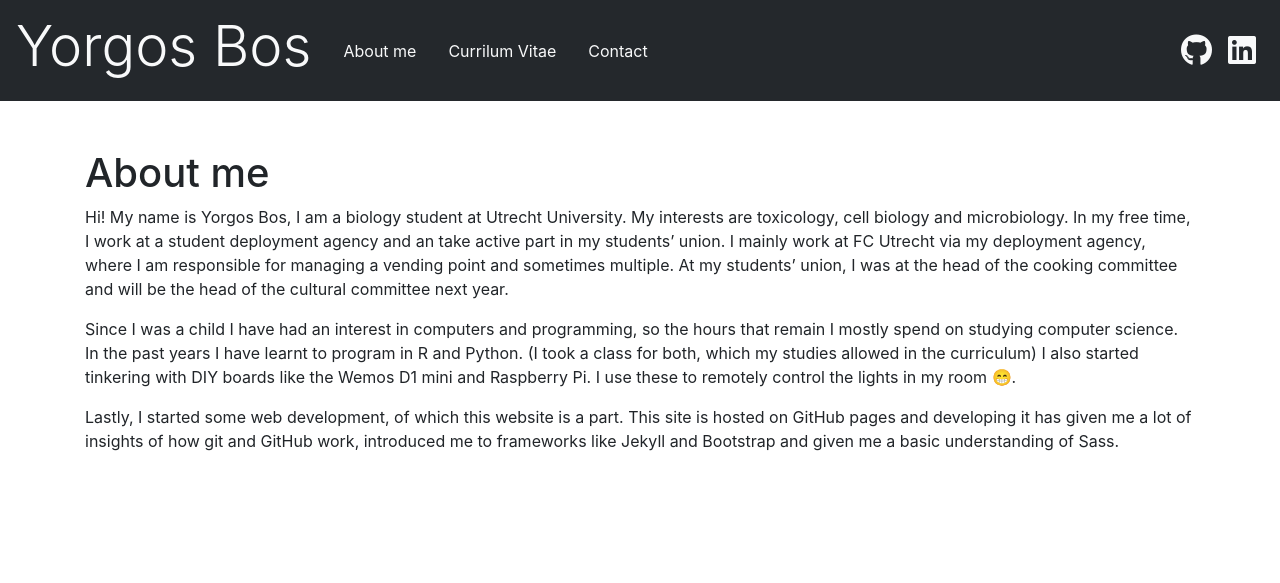
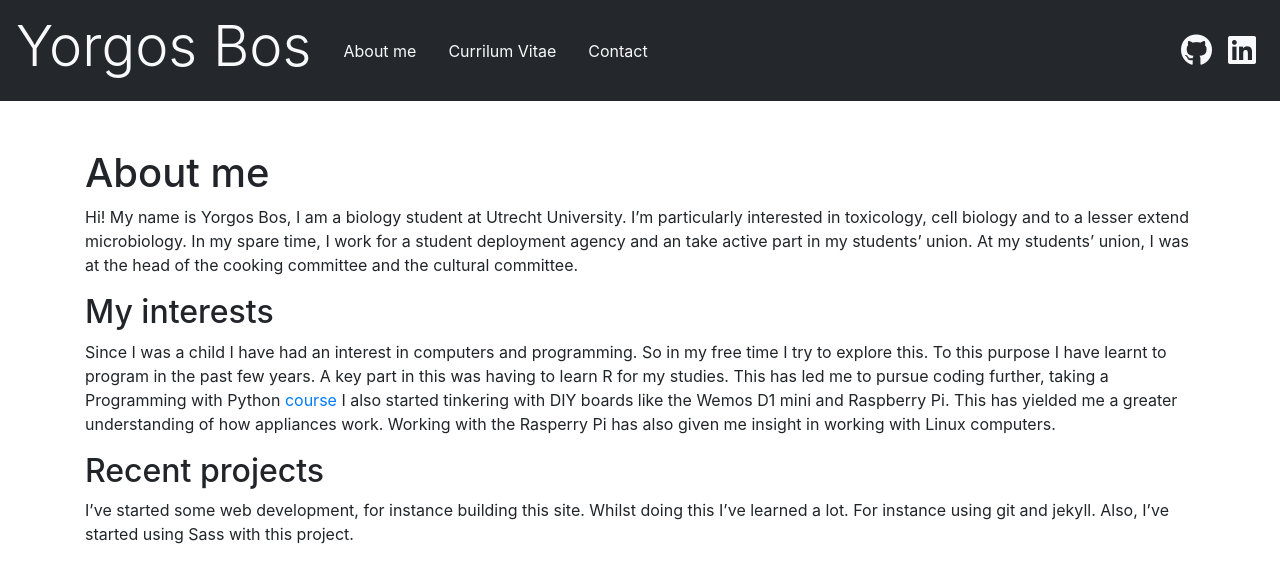
Before and after one commit to superpuffin/site, a Jekyll site: the page built from index.md, in a window 1280 px wide. Shown: the top 583 px of the page. Built offline with Jekyll 4.4.1, drawn with Linux system fonts in a browser that asks for light colours; nearby versions of some CDN libraries.

Commit message:
- Moved to HTML cv - Removed gemspec - Update index page - Move to GFM

```diff
--- a/Gemfile
+++ b/Gemfile
@@ -2,4 +2,5 @@
 
 source "https://rubygems.org"
 gem 'github-pages', group: :jekyll_plugins
-gemspec
+
+gem 'wdm', '>= 0.1.0' if Gem.win_platform?
--- a/_config.yml
+++ b/_config.yml
@@ -25,7 +25,7 @@ facebook: "" # should be an url
 linkedin: "https://www.linkedin.com/in/yorgos-b-294a7b144" # should be an url
 
 # Build settings
-markdown: kramdown
+markdown: GFM
 plugins:
   - jekyll-sitemap
 
--- a/_sass/_pdf.scss
+++ /dev/null
@@ -1,9 +0,0 @@
-main div embed.pdf {
-    height: 78vh;
-    width: 100%;
-
-    @media (max-width:568px) {
-        max-width: 60%;
-        height: 60vh;
-    }
-}
--- /dev/null
+++ b/_sass/_responsive_table.scss
@@ -0,0 +1,3 @@
+.mk-responsive > table {
+    width: 100%;
+}
--- a/assets/css/main.scss
+++ b/assets/css/main.scss
@@ -6,4 +6,4 @@
 @import "vars.scss";
 @import "mixins.scss";
 @import "main.scss";
-@import "pdf.scss";
+@import "responsive_table.scss";
--- a/index.md
+++ b/index.md
@@ -6,8 +6,12 @@ menu_priority: 1
 
 # About me
 
-Hi! My name is Yorgos Bos, I am a biology student at Utrecht University. My interests are toxicology, cell biology and microbiology. In my free time, I work at a student deployment agency and an take active part in my students' union. I mainly work at FC Utrecht via my deployment agency, where I am responsible for managing a vending point and sometimes multiple. At my students' union, I was at the head of the cooking committee and will be the head of the cultural committee next year.
+Hi! My name is Yorgos Bos, I am a biology student at Utrecht University. I'm particularly interested in toxicology, cell biology and to a lesser extend microbiology. In my spare time, I work for a student deployment agency and an take active part in my students' union. At my students' union, I was at the head of the cooking committee and the cultural committee.
 
-Since I was a child I have had an interest in computers and programming, so the hours that remain I mostly spend on studying computer science. In the past years I have learnt to program in R and Python. (I took a class for both, which my studies allowed in the curriculum) I also started tinkering with DIY boards like the Wemos D1 mini and Raspberry Pi. I use these to remotely control the lights in my room 😁.
+## My interests
+Since I was a child I have had an interest in computers and programming. So in my free time I try to explore this. To this purpose I have learnt to program in the past few years. A key part in this was having to learn R for my studies. This has led me to pursue coding further, taking a Programming with Python [course][1] I also started tinkering with DIY boards like the Wemos D1 mini and Raspberry Pi. This has yielded me a greater understanding of how appliances work. Working with the Rasperry Pi has also given me insight in working with Linux computers.
 
-Lastly, I started some web development, of which this website is a part. This site is hosted on GitHub pages and developing it has given me a lot of insights of how git and GitHub work, introduced me to frameworks like Jekyll and Bootstrap and given me a basic understanding of Sass.
+## Recent projects
+I've started some web development, for instance building this site. Whilst doing this I've learned a lot. For instance using git and jekyll. Also, I've started using Sass with this project.
+
+[1]: https://osiris.uu.nl/osiris_student_uuprd/SetTaal.do?taal=en&bronUrl=/osiris_student_uuprd/OnderwijsCatalogusToonCursus.do&event=setTaal&requestToken=0355b63cb7a23711c8ed8aab07ca72a2d949fcc1
```
Also changed, not shown: CV.md (+92 -2 lines), yorgosbos.gemspec (deleted), 1 other file.
